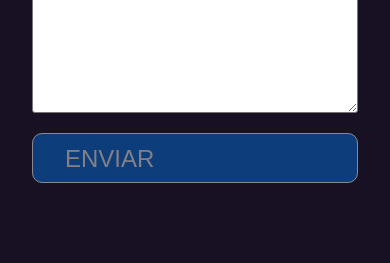
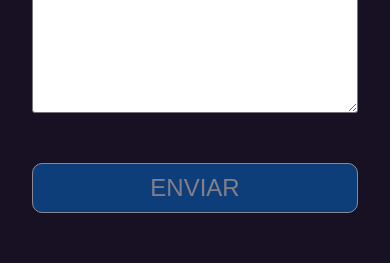
Before and after one commit to SouJunior/site-webapp, a Next.js app: page /faq in a window 390 px wide. Shown: the part 3100-3363 px from the top of the page. Built offline with nearby package versions, Linux system fonts and the light colour scheme; a web font is replaced by a local one.

Commit message:
fix: posicionamento dos elementos de input

```diff
--- a/components/Faq/Faq.module.css
+++ b/components/Faq/Faq.module.css
@@ -224,6 +224,8 @@
 
 .button {
   display: flex;
+  align-items: center;
+  justify-content: center;
   width: 155px;
   height: 50px;
   border-radius: 10px;
@@ -235,7 +237,6 @@
   font-weight: 300;
   background: #046ad0;
   color: #ededed;
-  padding: 16px 32px;
   margin: 2rem auto;
   cursor: pointer;
 }
@@ -245,7 +246,7 @@
 }
 
 .button:disabled {
-  opacity: 0.5;
+  filter: opacity(50%);
   cursor: not-allowed;
 }
 
@@ -256,6 +257,7 @@
   }
   .button {
     width: 100%;
+    margin: 5rem 0;
   }
 
   .bannerContainer {
```
